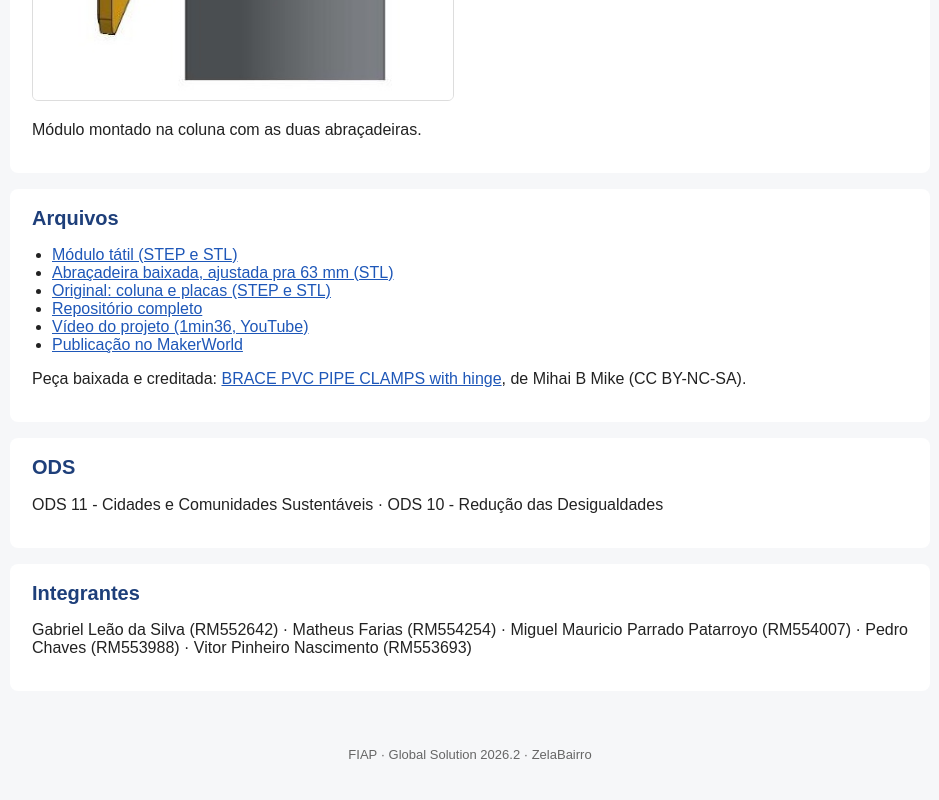
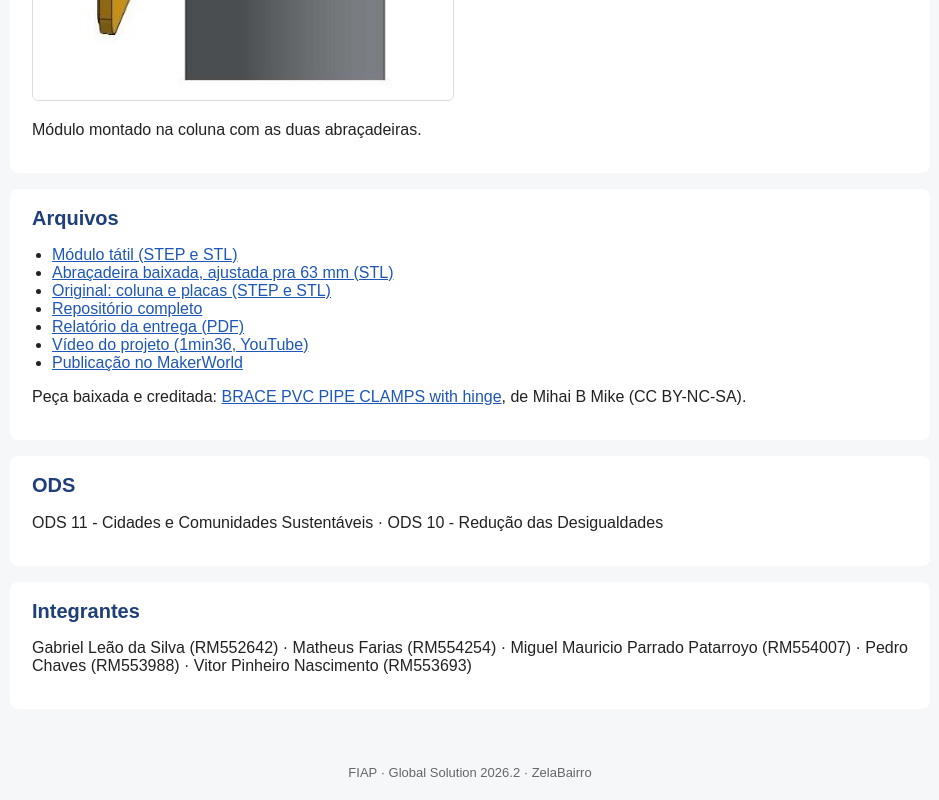
Before and after one commit to vitorpnascimento/GS2026-ZelaBairro-MakerLab, a plain HTML site: page index.html in a window 1280 px wide. Shown: the part 2399-3199 px from the top of the page, without its empty margins (170-1109 px from the left). Drawn offline with Linux system fonts and the light colour scheme.

Commit message:
Adiciona o PDF da entrega

```diff
--- a/index.html
+++ b/index.html
@@ -66,6 +66,7 @@
       <li><a href="https://github.com/vitorpnascimento/GS2026-ZelaBairro-MakerLab/tree/main/CAD/Abracadeira_MakerWorld">Abraçadeira baixada, ajustada pra 63 mm (STL)</a></li>
       <li><a href="https://github.com/vitorpnascimento/GS2026-ZelaBairro-MakerLab/tree/main/CAD/Original">Original: coluna e placas (STEP e STL)</a></li>
       <li><a href="https://github.com/vitorpnascimento/GS2026-ZelaBairro-MakerLab">Repositório completo</a></li>
+      <li><a href="Relatorio_MakerLab_ZelaBairro.pdf">Relatório da entrega (PDF)</a></li>
       <li><a href="https://youtu.be/QdJ4Rl47I1k">Vídeo do projeto (1min36, YouTube)</a></li>
       <li><a href="https://makerworld.com/models/3638426">Publicação no MakerWorld</a></li>
     </ul>
```
Also changed, not shown: 2 other files.
